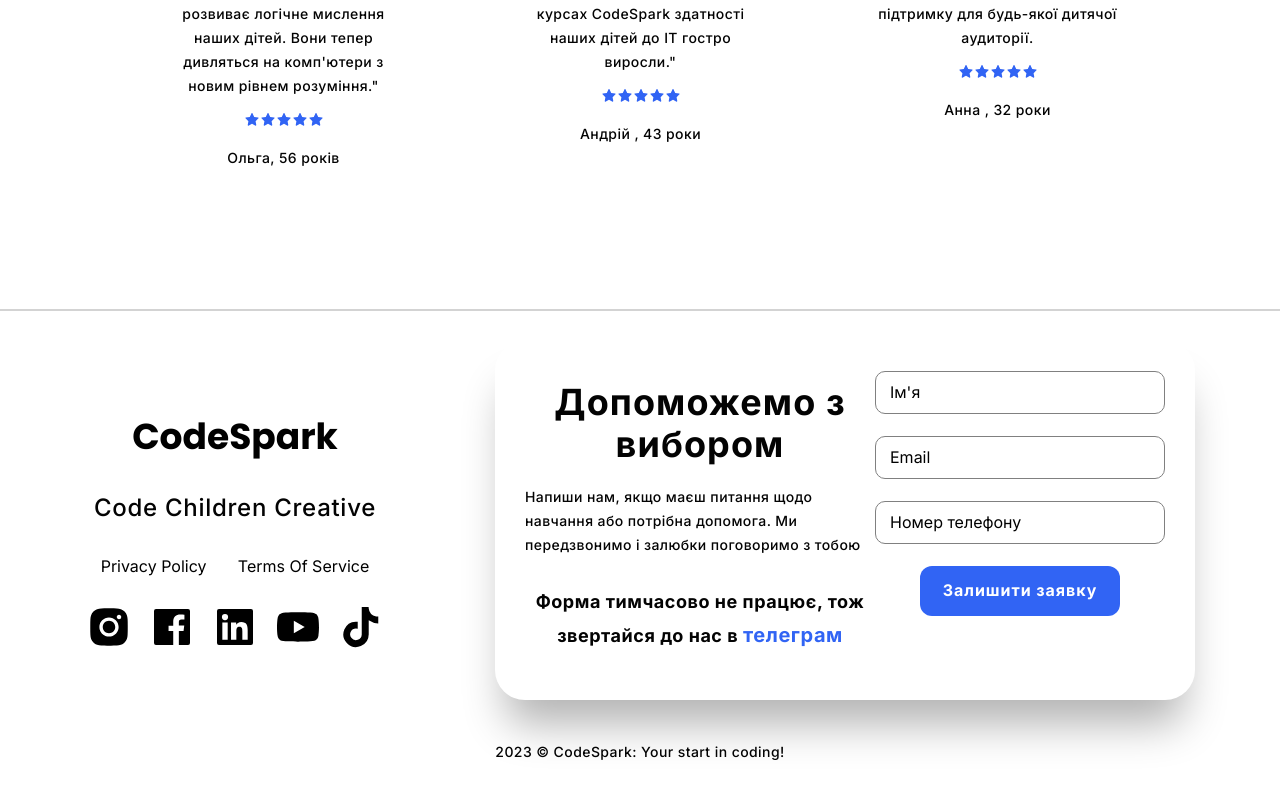
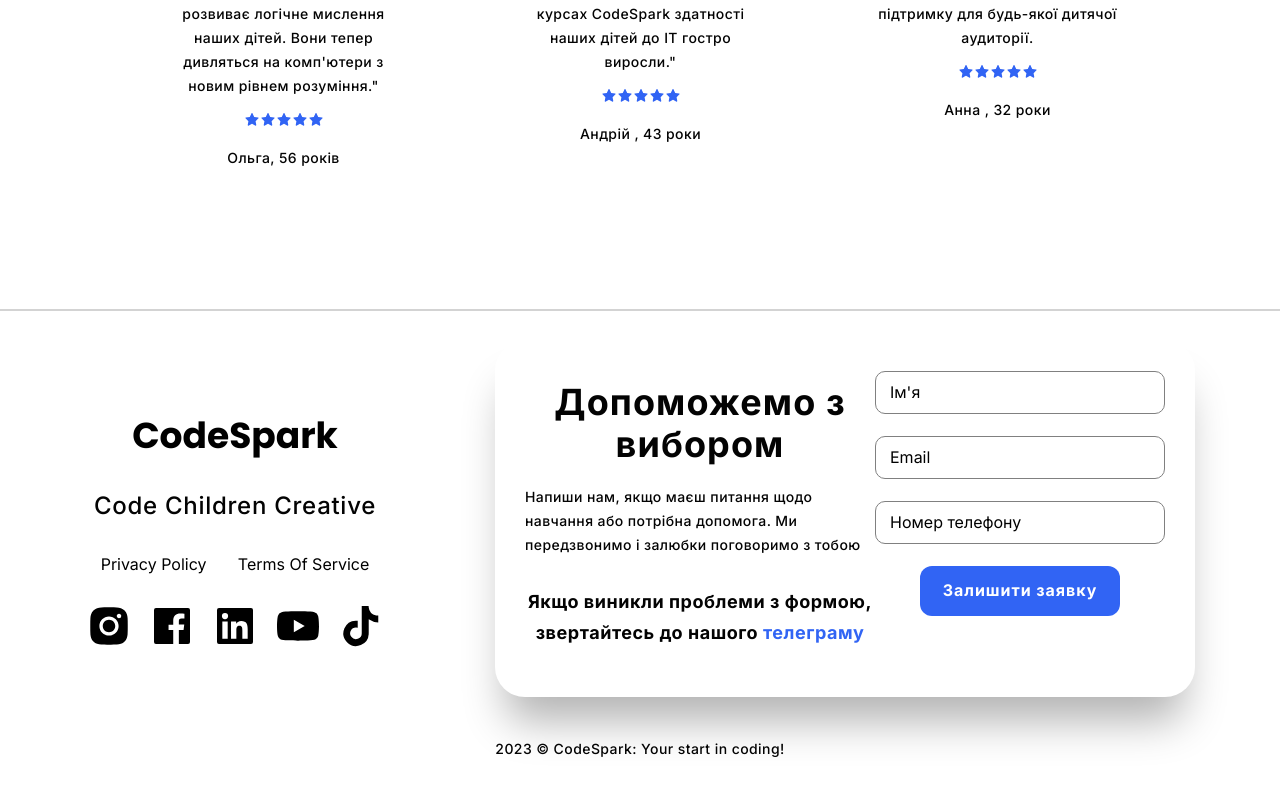
Before and after one commit to Makssik/codespark, a React (Create React App) app: page / in a window 1280 px wide. Shown: the part 3176-3970 px from the top of the page. Built offline with nearby package versions, Linux system fonts and the light colour scheme.

Commit message:
description in contact form

```diff
--- a/src/components/Footer/Footer.jsx
+++ b/src/components/Footer/Footer.jsx
@@ -72,9 +72,9 @@ const Footer = () => {
                 textAlign: 'center',
               }}
             >
-              Форма тимчасово не працює, тож звертайся до нас в{' '}
+              Якщо виникли проблеми з формою, звертайтесь до нашого{' '}
               <span>
-                <a href="https://t.me/CodeSparkUA">телеграм</a>
+                <a href="https://t.me/CodeSparkUA">телеграму</a>
               </span>
             </p>
           </div>
--- a/src/components/Footer/_footer.scss
+++ b/src/components/Footer/_footer.scss
@@ -94,12 +94,10 @@ footer {
 }
 
 .footer__hotfix {
-  font-size: '18px';
-  font-weight: 'bold';
+  font-weight: 400;
   text-align: 'center';
 
-  span{
+  span {
     color: $accent;
-    font-size: 20px;
   }
 }
```
